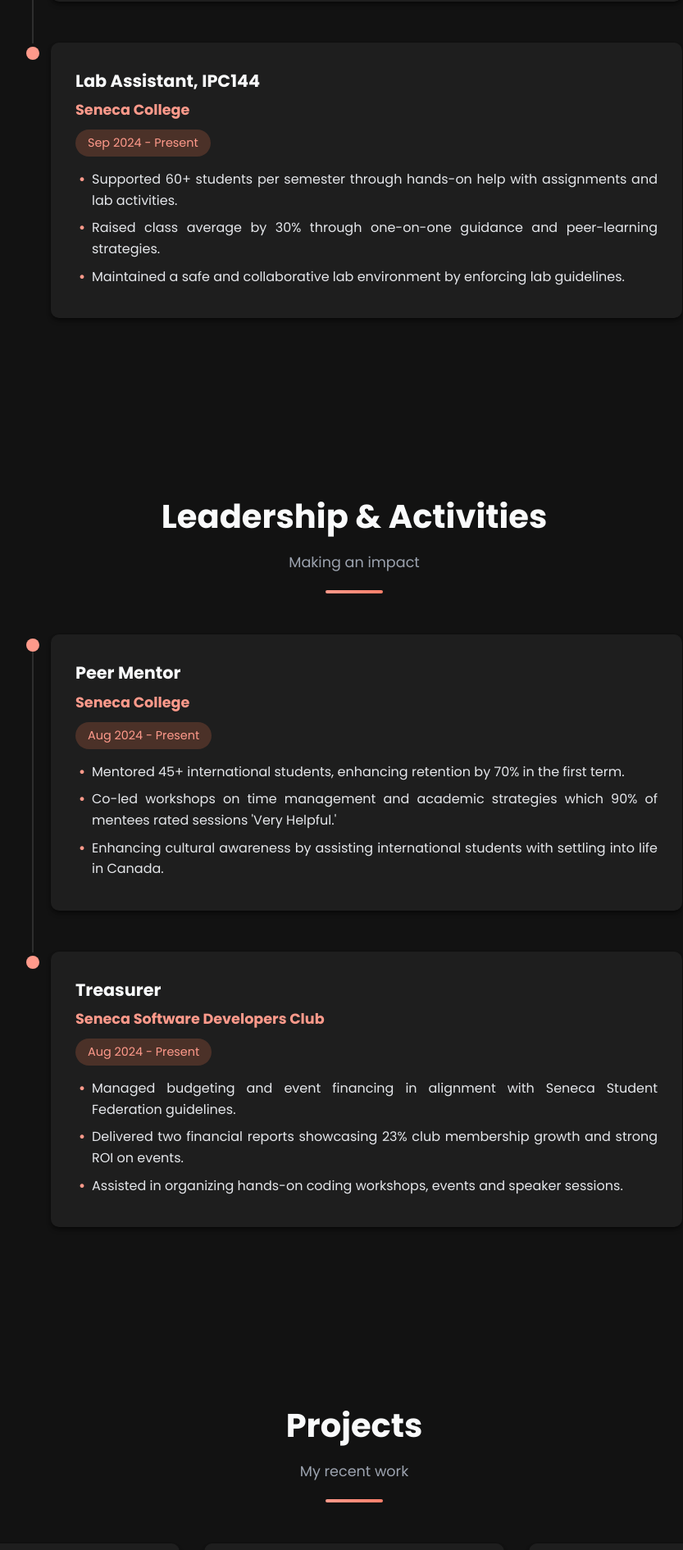
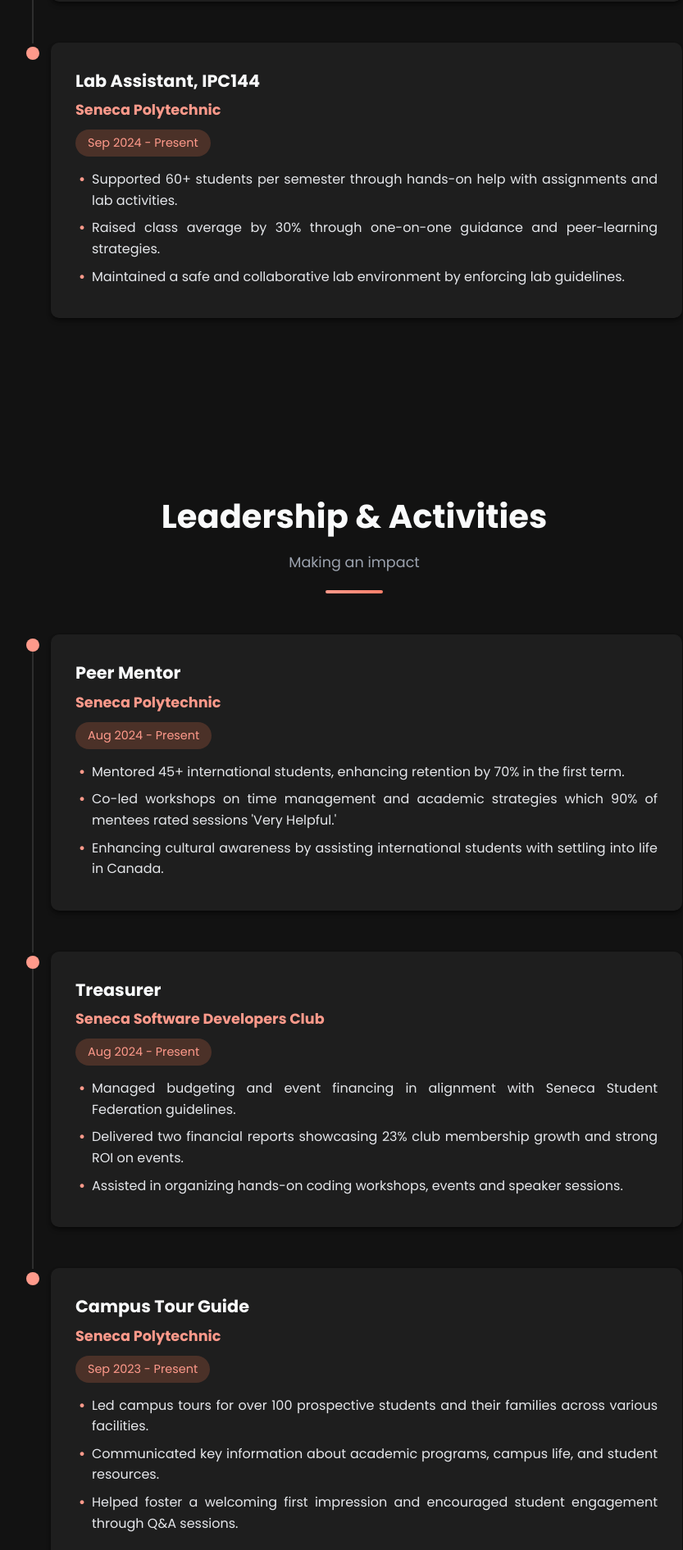
Before and after one commit to angelshinh1/portfolio, a React (Create React App) app: page / in a window 1280 px wide. Shown: the part 2500-4391 px from the top of the page at 82% size, without its empty margins (208-1041 px from the left). Built offline with nearby package versions, Linux system fonts and the light colour scheme.

Commit message:
updated volutary experience

```diff
--- a/src/App.js
+++ b/src/App.js
@@ -116,7 +116,7 @@ function App() {
           />
           <TimelineItem
             title="Lab Assistant, IPC144"
-            company="Seneca College"
+            company="Seneca Polytechnic"
             period="Sep 2024 - Present"
             points={[
               "Supported 60+ students per semester through hands-on help with assignments and lab activities.",
@@ -132,7 +132,7 @@ function App() {
         <div className="timeline">
           <TimelineItem
             title="Peer Mentor"
-            company="Seneca College"
+            company="Seneca Polytechnic"
             period="Aug 2024 - Present"
             points={[
               "Mentored 45+ international students, enhancing retention by 70% in the first term.",
@@ -148,6 +148,16 @@ function App() {
               "Managed budgeting and event financing in alignment with Seneca Student Federation guidelines.",
               "Delivered two financial reports showcasing 23% club membership growth and strong ROI on events.",
               "Assisted in organizing hands-on coding workshops, events and speaker sessions."
+            ]}
+          />
+          <TimelineItem
+            title="Campus Tour Guide"
+            company="Seneca Polytechnic"
+            period="Sep 2023 - Present"
+            points={[
+              "Led campus tours for over 100 prospective students and their families across various facilities.",
+              "Communicated key information about academic programs, campus life, and student resources.",
+              "Helped foster a welcoming first impression and encouraged student engagement through Q&A sessions."
             ]}
             isLast={true}
           />
```
